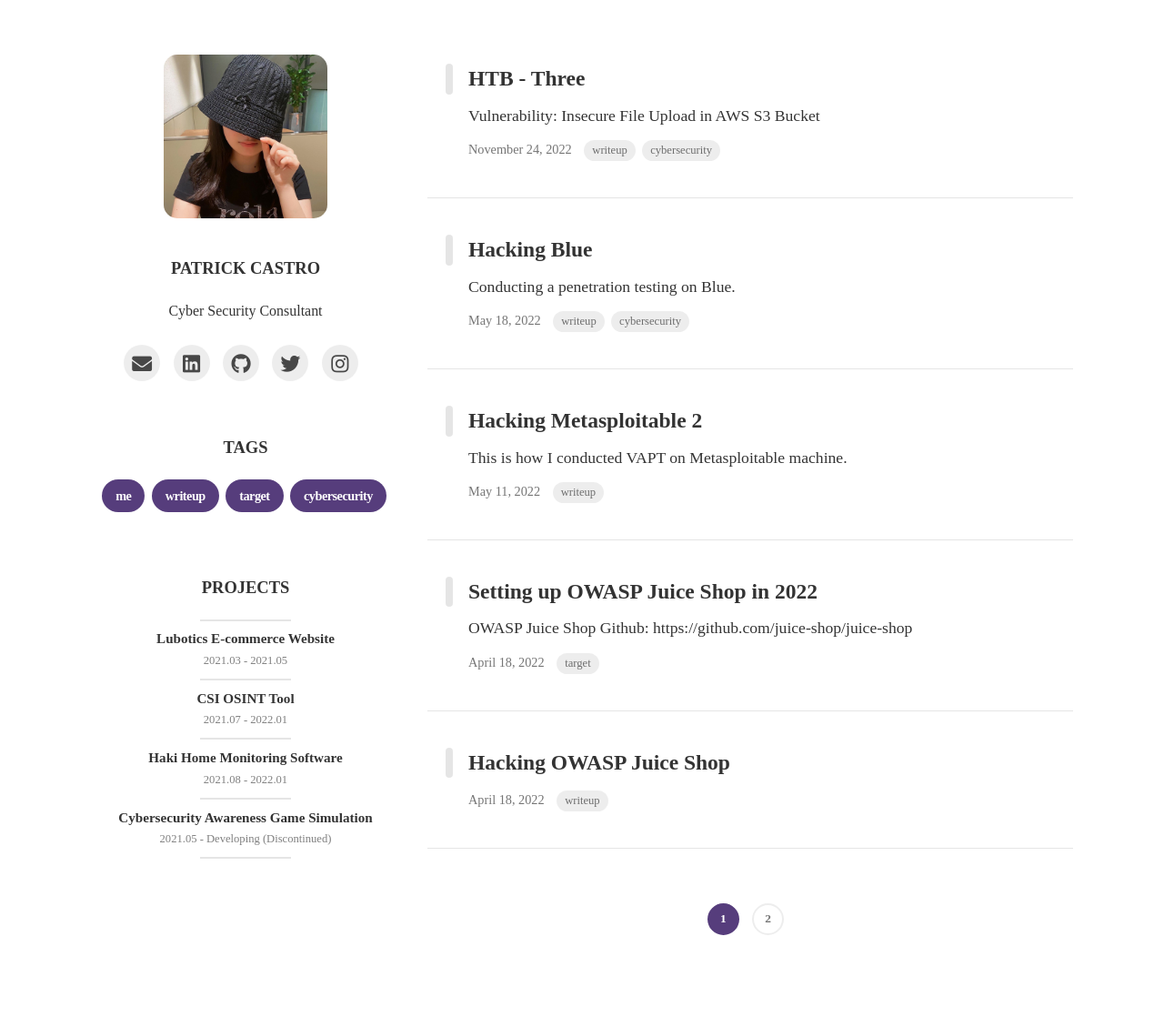
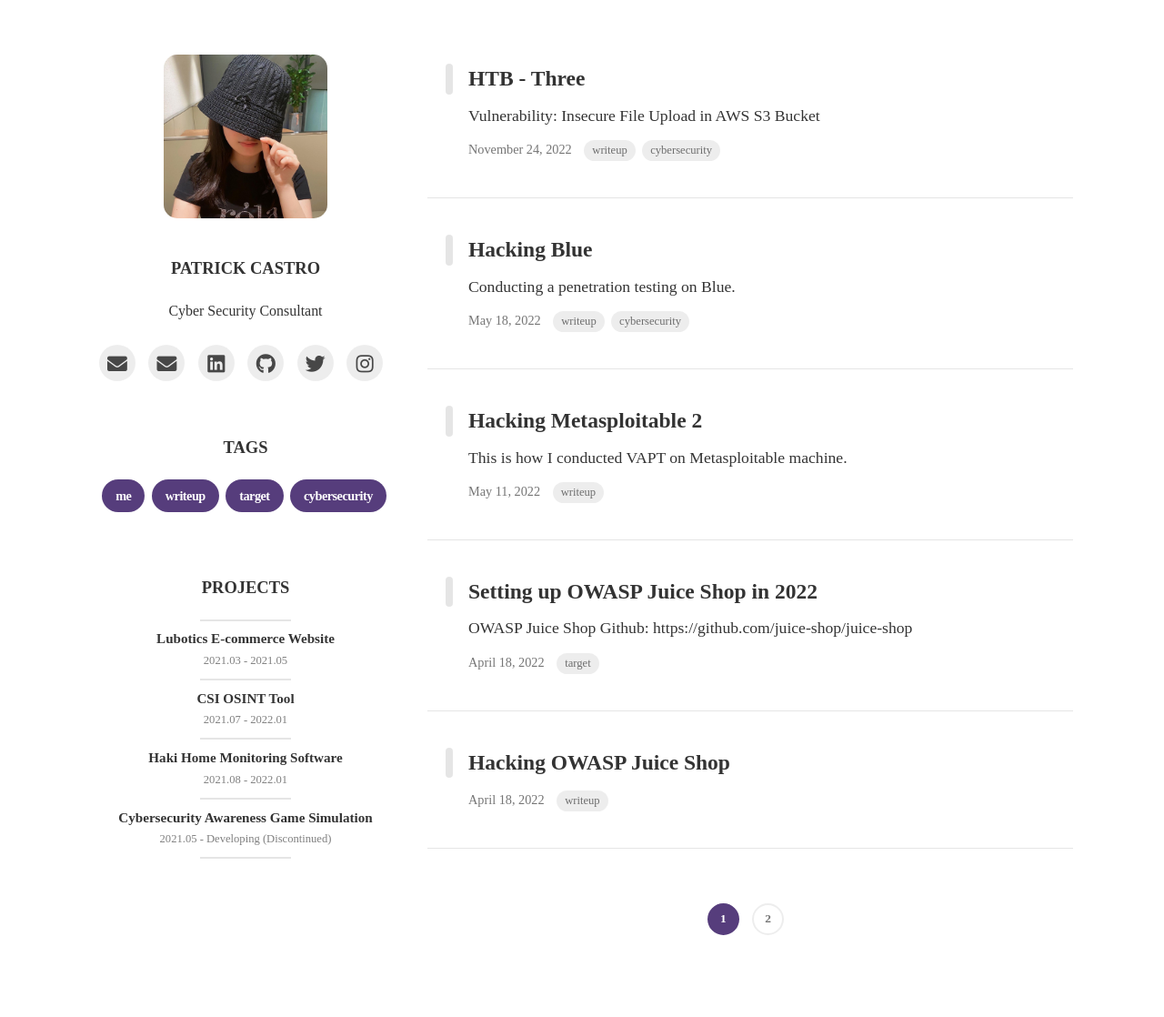
Before and after one commit to ptrckstuns/ptrckstuns.github.io, a Jekyll site: the page built from index.html, in a window 1280 px wide. Shown: the whole page at 91% size. Built offline with Jekyll 4.4.1, drawn with Linux system fonts in a browser that asks for light colours; nearby versions of some CDN libraries; some web fonts are replaced; the list of posts is cut into pages by our own code.

Commit message:
Added proton email

```diff
--- a/_config.yml
+++ b/_config.yml
@@ -34,7 +34,8 @@
 
   # Icons
   icons :
-    email: pm.andreicastro@gmail.com # Full email address, e.g. "sample@google.com"
+    email: pm.andreicastro@gmail.com
+    proton: ptrckstuns@proton.me # Full email address, e.g. "sample@google.com"
     linkedin: https://linkedin.com/in/ptrckstuns # Full URL
     github: ptrckstuns
     gitlab:
--- a/_includes/icons.html
+++ b/_includes/icons.html
@@ -2,6 +2,14 @@
 {% if icons.email %}
 <li>
   <a href="mailto:{{ icons.email }}">
+    <i class="fas fa-envelope"></i>
+  </a>
+</li>
+{% endif %}
+
+{% if icons.proton %}
+<li>
+  <a href="mailto:{{ icons.proton }}">
     <i class="fas fa-envelope"></i>
   </a>
 </li>
```
